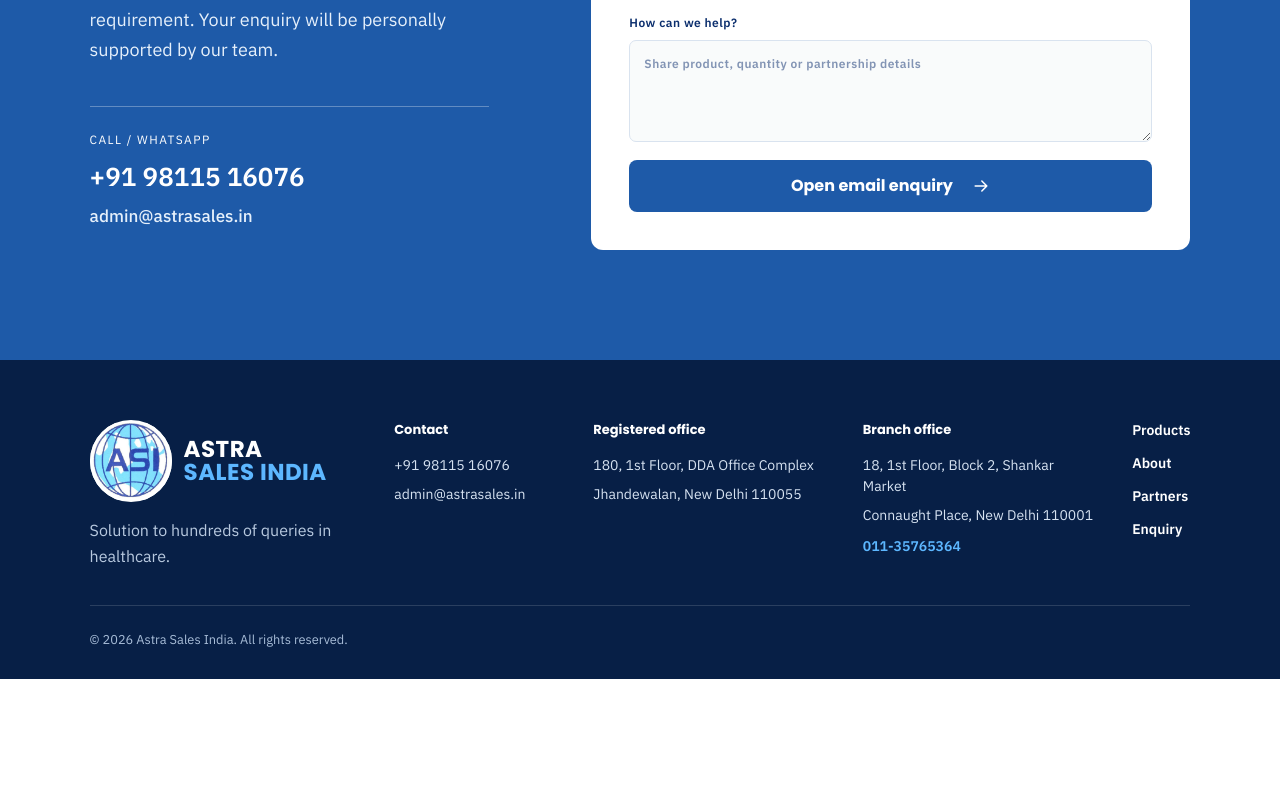
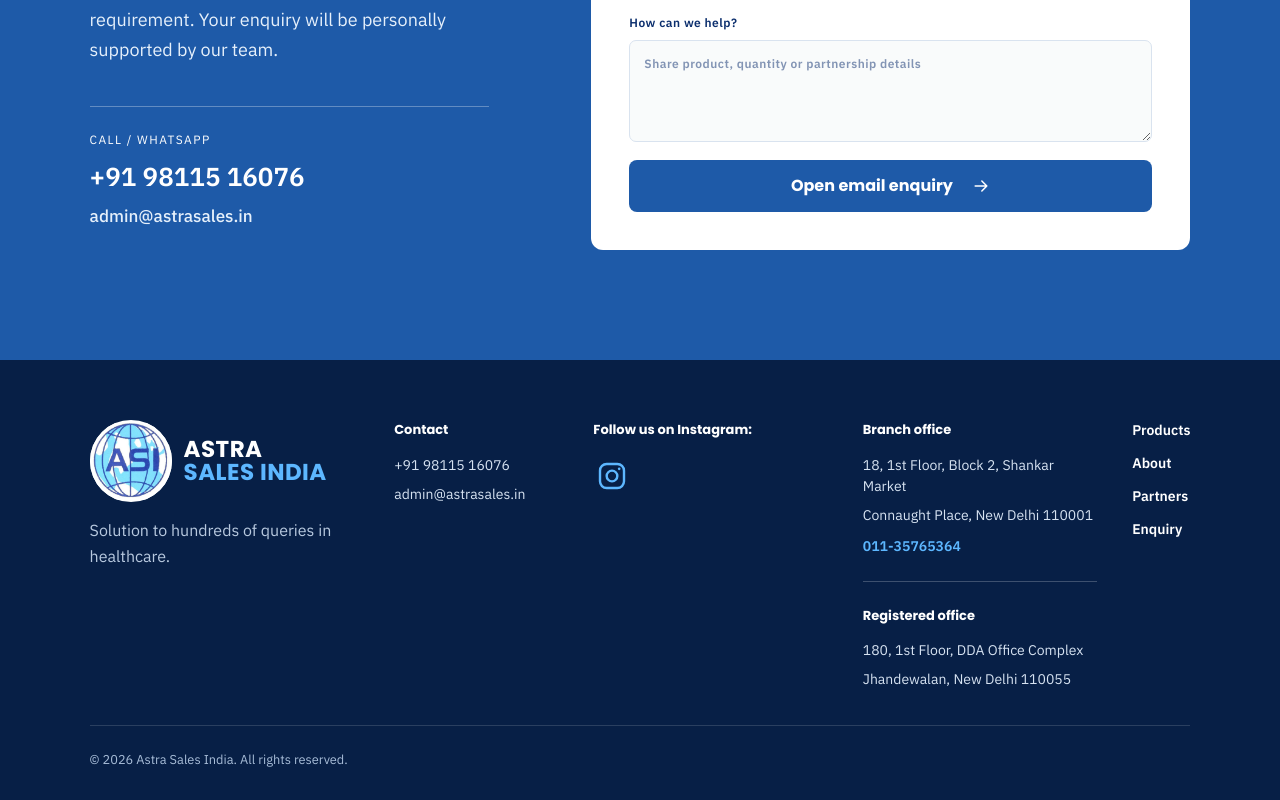
Before and after one commit to Saatvik6/Astra-Sales-website, a Next.js app: page / in a window 1280 px wide. Shown: the part 5230-6030 px from the top of the page. Before the commit the page ends 5909 px from the top, so only its background shows below. Built offline with nearby package versions, Linux system fonts and the light colour scheme.

Commit message:
Footer cleanup + Instagram added

```diff
--- a/app/components.tsx
+++ b/app/components.tsx
@@ -36,16 +36,28 @@ export function SiteFooter() {
         <a href={company.phoneHref}>{company.phone}</a>
         <a href={`mailto:${company.email}`}>{company.email}</a>
       </div>
-      <div className="footerOffice">
-        <strong>Registered office</strong>
-        <span>{company.registeredOffice[0]}</span>
-        <span>{company.registeredOffice[1]}</span>
+      <div className="footerSocial">
+        <strong>Follow us on Instagram:</strong>
+        <a className="footerInstagram" href="https://www.instagram.com/astrasalesindia" target="_blank" rel="noreferrer" aria-label="Follow Astra Sales India on Instagram">
+          <svg viewBox="0 0 24 24" aria-hidden="true">
+            <rect x="3" y="3" width="18" height="18" rx="5" />
+            <circle cx="12" cy="12" r="4" />
+            <circle className="instagramDot" cx="17.4" cy="6.6" r="1" />
+          </svg>
+        </a>
       </div>
-      <div className="footerBranch">
-        <strong>Branch office</strong>
-        <span>{company.branchOffice[0]}</span>
-        <span>{company.branchOffice[1]}</span>
-        <a href={`tel:${company.branchLandline.replace(/-/g, "")}`}>{company.branchLandline}</a>
+      <div className="footerOffices">
+        <div className="footerBranch">
+          <strong>Branch office</strong>
+          <span>{company.branchOffice[0]}</span>
+          <span>{company.branchOffice[1]}</span>
+          <a href={`tel:${company.branchLandline.replace(/-/g, "")}`}>{company.branchLandline}</a>
+        </div>
+        <div className="footerOffice">
+          <strong>Registered office</strong>
+          <span>{company.registeredOffice[0]}</span>
+          <span>{company.registeredOffice[1]}</span>
+        </div>
       </div>
       <div className="footerLinks">
         <Link href="/products">Products</Link>
--- a/app/globals.css
+++ b/app/globals.css
@@ -42,10 +42,16 @@ footer{grid-template-columns:minmax(245px,1.15fr) .7fr 1fr 1fr auto}
 .footerLogo .brand{min-width:245px;background:transparent;padding:0;border-radius:0}
 .footerLogo .brandName>span:first-child{color:#fff}
 .footerLogo .brandName>span:last-child{color:var(--teal2)}
-.footerIdentity,.footerContact,.footerOffice,.footerBranch,.footerLinks{display:flex;flex-direction:column;align-items:flex-start}
-.footerContact,.footerOffice,.footerBranch{gap:8px;color:#d6e2f1;font-size:14px}
-.footerContact strong,.footerOffice strong,.footerBranch strong{color:#fff;font-family:Poppins,"Libre Franklin",Arial,sans-serif;font-size:13px;margin-bottom:7px}
+.footerIdentity,.footerContact,.footerSocial,.footerOffices,.footerOffice,.footerBranch,.footerLinks{display:flex;flex-direction:column;align-items:flex-start}
+.footerOffices{gap:0}
+.footerContact,.footerSocial,.footerOffice,.footerBranch{gap:8px;color:#d6e2f1;font-size:14px}
+.footerContact strong,.footerSocial strong,.footerOffice strong,.footerBranch strong{color:#fff;font-family:Poppins,"Libre Franklin",Arial,sans-serif;font-size:13px;margin-bottom:7px}
+.footerOffice{width:100%;margin-top:24px;padding-top:24px;border-top:1px solid rgba(255,255,255,.22)}
 .footerBranch a{color:var(--teal2);font-weight:600;margin-top:2px}
+.footerInstagram{display:grid;place-items:center;width:38px;height:38px;margin-top:2px;color:var(--teal2);transition:color .2s,transform .2s}
+.footerInstagram svg{display:block;width:32px;height:32px;stroke-width:1.8}
+.footerInstagram .instagramDot{fill:currentColor;stroke:none}
+.footerInstagram:hover{color:#fff;transform:translateY(-2px)}
 
 @media(max-width:1100px){footer{grid-template-columns:1fr 1fr}.footerIdentity{grid-row:auto}.footerLinks{grid-column:1/-1}}
 @media(max-width:760px){footer{grid-template-columns:1fr}.footerLinks{grid-column:auto}.valueBand{padding:12px 24px}.valueBand article{padding:22px 4px}.valueBand h3{font-size:20px;margin:9px 0 5px}.valueBand p{font-size:14px;line-height:1.5;margin:0}}
```
